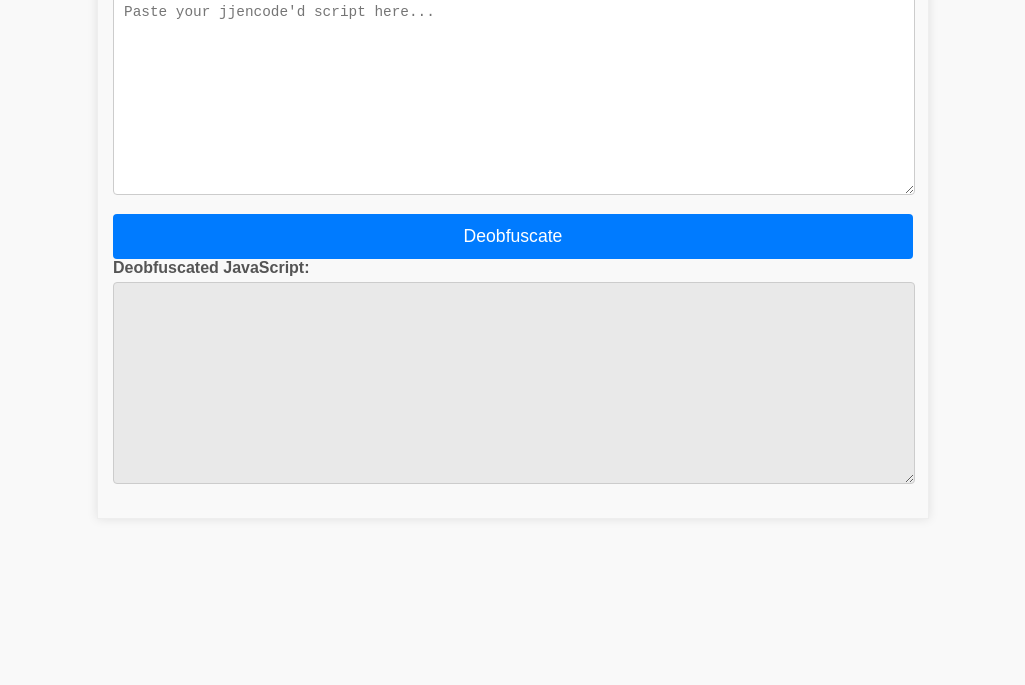
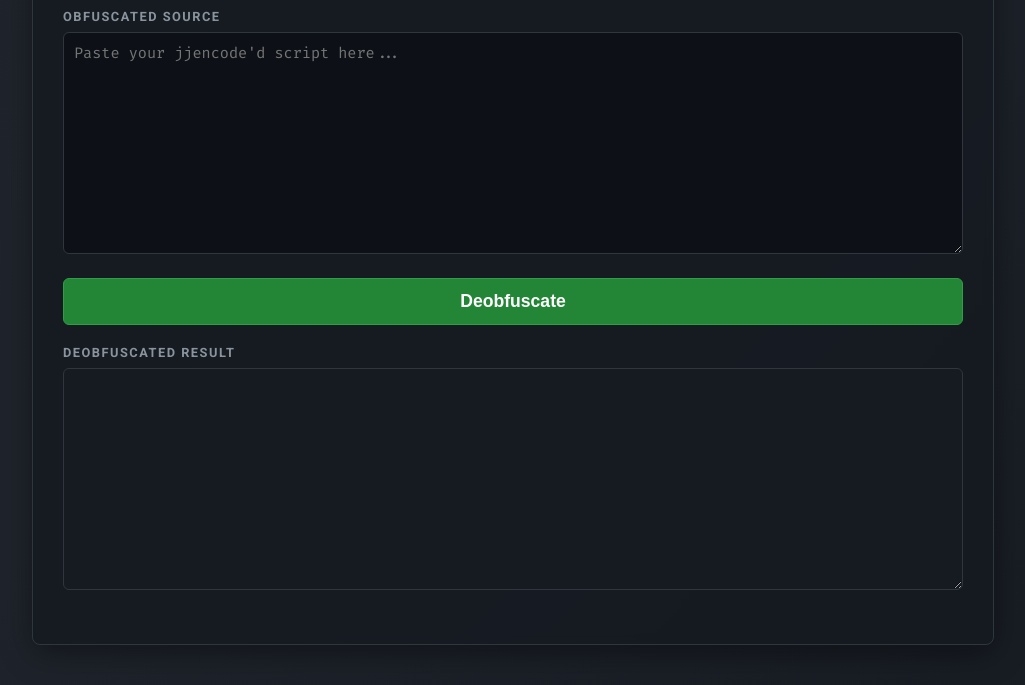
Before and after one commit to Masionz7074/Unobfuscate-aaencode, a plain HTML site: page index.html in a window 1280 px wide. Shown: the part 146-831 px from the top of the page, without its empty margins (127-1152 px from the left). Before the commit the page ends 800 px from the top, so only its background shows below. Drawn offline with Linux system fonts and the light colour scheme.

Commit message:
Update index.html

```diff
--- a/index.html
+++ b/index.html
@@ -5,93 +5,142 @@
     <meta name="viewport" content="width=device-width, initial-scale=1.0">
     <title>JJEncode Deobfuscator</title>
     <style>
+        @import url('https://fonts.googleapis.com/css2?family=Roboto:wght@400;700&family=Fira+Code&display=swap');
+
         body {
-            font-family: Arial, sans-serif;
-            max-width: 800px;
+            font-family: 'Roboto', sans-serif;
+            color: #d4d4d4;
+            margin: 0;
+            padding: 20px;
+            background: linear-gradient(-45deg, #0d1117, #1f242c, #21262d, #1a1f26);
+            background-size: 400% 400%;
+            animation: gradientBG 15s ease infinite;
+            min-height: 100vh;
+            box-sizing: border-box;
+        }
+
+        @keyframes gradientBG {
+            0% { background-position: 0% 50%; }
+            50% { background-position: 100% 50%; }
+            100% { background-position: 0% 50%; }
+        }
+
+        .container {
+            max-width: 900px;
             margin: 20px auto;
-            padding: 15px;
-            border: 1px solid #eee;
-            box-shadow: 0 0 10px rgba(0,0,0,0.1);
-            background-color: #f9f9f9;
+            padding: 30px;
+            background-color: rgba(22, 27, 34, 0.85);
+            border: 1px solid #30363d;
+            border-radius: 8px;
+            box-shadow: 0 8px 32px 0 rgba(0, 0, 0, 0.4);
+            backdrop-filter: blur(5px);
         }
+
         h1 {
-            color: #333;
+            color: #c9d1d9;
             text-align: center;
+            text-shadow: 0 0 8px rgba(88, 166, 255, 0.6);
+            margin-bottom: 25px;
+            font-weight: 700;
         }
+
         label {
             display: block;
-            margin-bottom: 5px;
+            margin-bottom: 8px;
             font-weight: bold;
-            color: #555;
+            color: #8b949e;
+            text-transform: uppercase;
+            font-size: 0.8em;
+            letter-spacing: 1.5px;
         }
+
         textarea {
-            width: calc(100% - 20px);
-            height: 180px;
-            margin-bottom: 15px;
+            width: calc(100% - 22px);
+            height: 200px;
+            margin-bottom: 20px;
             padding: 10px;
-            border: 1px solid #ccc;
-            border-radius: 4px;
-            font-family: 'Courier New', Courier, monospace;
-            font-size: 0.9em;
+            border: 1px solid #30363d;
+            border-radius: 6px;
+            background-color: #0d1117;
+            color: #c9d1d9;
+            font-family: 'Fira Code', 'Courier New', Courier, monospace;
+            font-size: 0.95em;
             resize: vertical;
+            transition: border-color 0.3s ease, box-shadow 0.3s ease;
         }
+
+        textarea:focus {
+            outline: none;
+            border-color: #58a6ff;
+            box-shadow: 0 0 0 3px rgba(88, 166, 255, 0.3);
+        }
+
+        #deobfuscatedCode {
+            background-color: #161b22;
+        }
+
         button {
             display: block;
             width: 100%;
             padding: 12px 20px;
-            background-color: #007bff;
+            background-color: #238636;
             color: white;
-            border: none;
-            border-radius: 4px;
+            border: 1px solid #2ea043;
+            border-radius: 6px;
             font-size: 1.1em;
+            font-weight: bold;
             cursor: pointer;
-            transition: background-color 0.3s ease;
+            transition: background-color 0.2s ease, transform 0.1s ease, box-shadow 0.2s ease;
+            margin-bottom: 20px;
         }
+
         button:hover {
-            background-color: #0056b3;
+            background-color: #2ea043;
+            box-shadow: 0 0 12px rgba(46, 160, 67, 0.6);
         }
-        #deobfuscatedCode {
-            background-color: #e9e9e9;
-            color: #333;
+
+        button:active {
+            background-color: #238636;
+            transform: translateY(1px);
         }
     </style>
 </head>
 <body>
-    <h1>JJEncode Deobfuscator</h1>
+    <div class="container">
+        <h1>JJEncode Deobfuscator</h1>
 
-    <label for="obfuscatedCode">Paste Obfuscated JavaScript:</label>
-    <textarea id="obfuscatedCode" placeholder="Paste your jjencode'd script here..."></textarea>
+        <label for="obfuscatedCode">Obfuscated Source</label>
+        <textarea id="obfuscatedCode" placeholder="Paste your jjencode'd script here..."></textarea>
 
-    <button onclick="deobfuscate()">Deobfuscate</button>
+        <button id="deobfuscateButton">Deobfuscate</button>
 
-    <label for="deobfuscatedCode">Deobfuscated JavaScript:</label>
-    <textarea id="deobfuscatedCode" readonly></textarea>
+        <label for="deobfuscatedCode">Deobfuscated Result</label>
+        <textarea id="deobfuscatedCode" readonly></textarea>
+    </div>
 
     <script>
         function deobfuscateJJEncode(obfuscatedCode) {
             obfuscatedCode = obfuscatedCode.trim();
-            const fullRegex = /^(nperma=~\[\];nperma=\{.*?nperma\.\$\=\(nperma\.\_\_\_\)\[nperma\.\$\_\]\[nperma\.\$\_\];\s*)nperma\.\$\(nperma\.\$\(nperma\.\$\$\+\"\\\"\"(.*?)\"\\\"\")\)\(\)\(\);\s*$/s;
+            const fullRegex = /^([a-zA-Z0-9_$]+)=~\[\];((?:\1|\w|\$|\{|\}|\(|\)|\[|\]|=|\+|<|>|\"|'|!|~|:|\.|;|\s)+)\s*\1\.\$\(\1\.\$\(\1\.\$\$\+\"\\\"\"(.*?)\"\\\"\")\)\(\)\(\);\s*$/s;
             const match = obfuscatedCode.match(fullRegex);
 
             if (!match) {
-                return "Error: Input does not match the expected JJEncode pattern.";
+                return "Error: Input does not match the expected JJEncode pattern. Please ensure you have pasted the entire script.";
             }
 
-            const setupCode = match[1];
-            const r_expression = match[2];
-
-            let nperma = {};
+            const varName = match[1];
+            const setupCode = match[2];
+            const payloadExpression = match[3];
 
             try {
                 const setupFunction = new Function(`
-                    let nperma;
                     ${setupCode}
-                    return nperma;
+                    return ${varName};
                 `);
-                nperma = setupFunction();
+                const contextObject = setupFunction();
 
-                const payloadFunction = new Function('nperma', `return ${r_expression};`);
-                const deobfuscatedResult = payloadFunction(nperma);
+                const payloadFunction = new Function(varName, `return ${payloadExpression};`);
+                const deobfuscatedResult = payloadFunction(contextObject);
 
                 return deobfuscatedResult;
             } catch (e) {
@@ -100,15 +149,16 @@
             }
         }
 
-        function deobfuscate() {
+        function handleDeobfuscation() {
             const obfuscatedCode = document.getElementById('obfuscatedCode').value;
             const deobfuscated = deobfuscateJJEncode(obfuscatedCode);
             document.getElementById('deobfuscatedCode').value = deobfuscated;
         }
 
         document.addEventListener('DOMContentLoaded', () => {
+            document.getElementById('deobfuscateButton').addEventListener('click', handleDeobfuscation);
             document.getElementById('obfuscatedCode').value = `nperma=~[];nperma={___:++nperma,$$$$:(![]+"")[nperma],__$:++nperma,$_$_:(![]+"")[nperma],_$_:++nperma,$_$$:({}+"")[nperma],$$_$:(nperma[nperma]+"")[nperma],_$$:++nperma,$$$_:(!""+"")[nperma],$__:++nperma,$_$:++nperma,$$__:({}+"")[nperma],$$_:++nperma,$$$:++nperma,$___:++nperma,$__$:++nperma};nperma.$_=(nperma.$_=nperma+"")[nperma.$_$]+(nperma._$=nperma.$_[nperma.__$])+(nperma.$$=(nperma.$+"")[nperma.__$])+((!nperma)+"")[nperma._$$]+(nperma.__=nperma.$_[nperma.$$_])+(nperma.$=(!""+"")[nperma.__$])+(nperma._=(!""+"")[nperma._$_])+nperma.$_[nperma.$_$]+nperma.__+nperma._$+nperma.$;nperma.$$=nperma.$+(!""+"")[nperma._$$]+nperma.__+nperma._+nperma.$+nperma.$$;nperma.$=(nperma.___)[nperma.$_][nperma.$_];nperma.$(nperma.$(nperma.$$+"\""+nperma.$$__+nperma._$+"\\"+nperma.__$+nperma.$_$+nperma.$$_+"\\"+nperma.__$+nperma.$$_+nperma._$$+nperma._$+(![]+"")[nperma._$_]+nperma.$$$_+"."+(![]+"")[nperma._$_]+nperma._$+"\\"+nperma.__$+nperma.$__+nperma.$$$+"(\\\"\\"+nperma.__$+nperma.__$+nperma.$$_+"\\"+nperma.__$+nperma.$$_+nperma.___+nperma.$$$_+"\\"+nperma.__$+nperma.$$_+nperma._$_+"\\"+nperma.__$+nperma.$_$+nperma.$_$+nperma.$_$_+"\\"+nperma.__$+nperma._$_+nperma.$__+"\\"+nperma.__$+nperma.$$_+nperma.$$$+"\\"+nperma.__$+nperma.$$_+nperma._$$+nperma.__+"\\\")\\"+nperma.$$$+nperma._$$+"\"")())();`;
-            deobfuscate();
+            handleDeobfuscation();
         });
     </script>
 </body>
```
